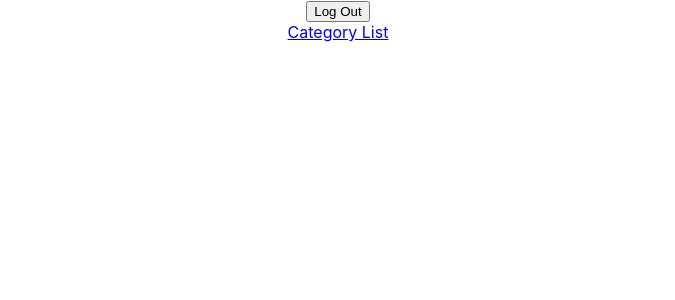
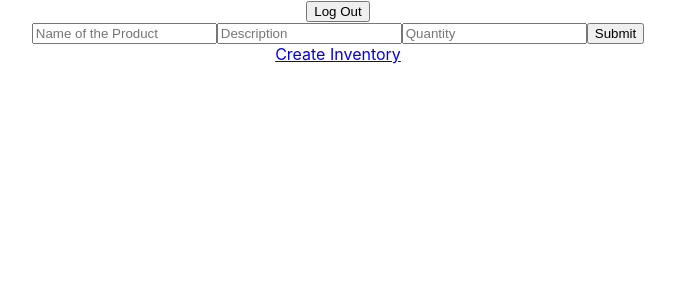
Before and after one commit to JamesYcode/TiClick_App, a React (Create React App) app in the folder TiClick/client/: page /users/create/inventory/items in a window 1280 px wide. Shown: the top 300 px of the page, without its empty margins (302-977 px from the left). Built offline with nearby package versions, Linux system fonts and the light colour scheme; no server answers.

Commit message:
login routes, create inventory such as categories and items works. Grabbing the category id works

```diff
--- a/TiClick/client/src/App.js
+++ b/TiClick/client/src/App.js
@@ -6,16 +6,23 @@ import Footer from './components/Footer';
 import { withRouter } from 'react-router-dom'
 import { createUser, loginUser } from './services/users';
 import { fetchAllCategories, postCategory } from './services/categories'
+import { postItem, fetchAllItems } from './services/items';
 import decode from 'jwt-decode';
 
 class App extends Component {
-  constructor() {
-    super();
+  constructor(props) {
+    super(props);
     this.state = {
       users: [],
       items: [],
       categories: [],
       currentUser: {},
+      userItem: {
+        title: '',
+        description: '',
+        quantity: '',
+        category_id: ''
+      },
       name: '',
       password: '',
       email: '',
@@ -27,7 +34,12 @@ class App extends Component {
     this.handleLoginSubmit = this.handleLoginSubmit.bind(this);
     this.handleLogout = this.handleLogout.bind(this);
     this.handlePostCategory = this.handlePostCategory.bind(this);
+    this.handlePostItem = this.handlePostItem.bind(this);
     this.setCurrentUser = this.setCurrentUser.bind(this);
+    this.handleItemChange = this.handleItemChange.bind(this);
+    this.handleSelectCategory = this.handleSelectCategory.bind(this);
+    this.handleSubmitCategory = this.handleSubmitCategory.bind(this);
+    this.setCategoryId = this.setCategoryId.bind(this);
   }
 
   async componentDidMount() {
@@ -41,6 +53,41 @@ class App extends Component {
       [name]: value
     })
   };
+
+  handleItemChange(e) {
+    const { name, value } = e.target;
+    this.setState( prevState => ({
+      userItem: {
+        ...prevState.userItem,
+        [name]: value
+      }
+    }));
+  }
+
+  handleSelectCategory(e) {
+    this.setState({
+      title: e.target.value,
+      userItem: {
+        category_id: e.target.id
+      }
+    });
+  }
+
+  handleSubmitCategory(e) {
+    e.preventDefault();
+
+    this.props.history.push('/users/create/inventory/items')
+  }
+
+  setCategoryId(id) {
+    this.setState({
+      userItem: {
+        category_id: id
+      }
+    });
+    console.log(id);
+    this.props.history.push('/users/create/inventory/items')
+  }
 
   async handleRegister(e) {
     e.preventDefault();
@@ -57,6 +104,7 @@ class App extends Component {
       email: '',
       username: ''
     }));
+    this.props.history.push(`/users/${newUser.id}`)
   }
 
   async handleLoginSubmit(e) {
@@ -86,9 +134,27 @@ class App extends Component {
     });
     this.setState((prevState) => ({
       categories: [...prevState.categories, newCategory],
-      title: ''
+      title: '',
     }));
+    this.props.history.push('/users/create/new/inventory')
   }
+
+  async handlePostItem(e) {
+    e.preventDefault();
+    const newItem = await postItem(this.state.userItem)
+    this.setState((prevState) => ({
+      items: [...prevState.items, newItem],
+      userItem: {
+        title: '',
+        description: '',
+        quantity: '',
+        category_id: ''
+      }
+    }));
+    this.props.history.push(`/users/${this.state.currentUser.id}`)
+  }
+
+
 
   async setCurrentUser() {
     const currentUser = decode(localStorage.getItem("jwt"))
@@ -107,17 +173,23 @@ class App extends Component {
 
 
   render() {
-    console.log(this.state);
+    // console.log(this.state);
+    // console.log(this.state.currentUser);
     return (
       <div className="App">
         <Header
           handleLogout={this.handleLogout}
         />
         <Main
+          {...this.props}
           handleLoginSubmit={this.handleLoginSubmit}
           handleChange={this.handleChange}
           handleRegister={this.handleRegister}
           handlePostCategory={this.handlePostCategory}
+          handlePostItem={this.handlePostItem}
+          handleItemChange={this.handleItemChange}
+          handleSelectCategory={this.handleSelectCategory}
+          handleSubmitCategory={this.handleSubmitCategory}
 
           name={this.state.name}
           email={this.state.email}
@@ -127,6 +199,9 @@ class App extends Component {
           title={this.state.title}
           categoriesList={this.state.categories}
           currentUser={this.state.currentUser}
+          userItem={this.state.userItem}
+
+          setCategoryId={this.setCategoryId}
         />
       </div>
     );
--- a/TiClick/client/src/components/CategoriesList.jsx
+++ b/TiClick/client/src/components/CategoriesList.jsx
@@ -1,13 +1,36 @@
 import React from 'react';
+import CategoryForm from './forms/CategoryForm';
+import { Link, Route } from 'react-router-dom';
 
 function CategoriesList(props) {
+  const {
+    handleChange,
+    handlePostCategory,
+    title,
+    handleSelectCategory,
+    handleSubmitCategory,
+    setCategoryId,
+    currentUser
+  } = props
   return(
     <div>
       {props.categoriesList.map((list) => (
         <div key={list.id}>
-        {list.user_id === props.currentUser.id && <p>{list.title}</p>}
+        { list.user_id == currentUser.id && <p>{list.title}</p>}
+        {list.user_id == currentUser.id && <input type='submit' value='create item' onClick={() => {
+          setCategoryId(list.id)
+        }} />}
         </div>
       ))}
+
+
+      <Route exact path='/users/create/new/inventory' render={() => (
+        <CategoryForm
+          handleChange={handleChange}
+          handlePostCategory={handlePostCategory}
+          title={title}
+        />
+      )} />
     </div>
   )
 }
--- a/TiClick/client/src/components/Main.jsx
+++ b/TiClick/client/src/components/Main.jsx
@@ -5,6 +5,7 @@ import RegisterForm from './forms/RegisterForm';
 import LoginForm from './forms/LoginForm';
 import CategoryForm from './forms/CategoryForm';
 import CategoriesList from './CategoriesList';
+import ItemForm from './forms/ItemForm';
 
 function Main(props) {
   const {
@@ -12,6 +13,10 @@ function Main(props) {
     handleRegister,
     handleLoginSubmit,
     handlePostCategory,
+    handlePostItem,
+    handleItemChange,
+    handleSelectCategory,
+    handleSubmitCategory,
     username,
     password,
     users,
@@ -20,7 +25,9 @@ function Main(props) {
     items,
     title,
     categoriesList,
-    currentUser
+    currentUser,
+    userItem,
+    setCategoryId
   } = props;
 
   return(
@@ -35,7 +42,7 @@ function Main(props) {
          />
       )} />
 
-      <Route path='/register' render={(props) => (
+      <Route exact path='/register' render={(props) => (
         <RegisterForm
           handleChange={handleChange}
           handleRegister={handleRegister}
@@ -46,19 +53,27 @@ function Main(props) {
          />
       )} />
 
-      <Route exact path='/categories' render={(props) => (
-        <CategoryForm
-          handleChange={handleChange}
-          handlePostCategory={handlePostCategory}
-          title={title}
+      <Route exact path='/users/create/inventory/items' render={(props) => (
+        <ItemForm
+          handleItemChange={handleItemChange}
+          handlePostItem={handlePostItem}
+          userItem={userItem}
         />
       )} />
 
-      <Link to='/categories/list'>Category List</Link>
-      <Route path='/categories/list' render={(props) => (
+
+
+      <Link to='/users/create/new/inventory'>Create Inventory</Link>
+      <Route exact path='/users/create/new/inventory' render={(props) => (
         <CategoriesList
           categoriesList={categoriesList}
           currentUser={currentUser}
+          handleChange={handleChange}
+          handleSelectCategory={handleSelectCategory}
+          handleSubmitCategory={handleSubmitCategory}
+          handlePostCategory={handlePostCategory}
+          title={title}
+          setCategoryId={setCategoryId}
         />
       )} />
     </div>
--- a/TiClick/client/src/components/forms/CategoryForm.jsx
+++ b/TiClick/client/src/components/forms/CategoryForm.jsx
@@ -1,4 +1,5 @@
 import React from 'react';
+
 
 function CategoryForm(props) {
   return(
--- /dev/null
+++ b/TiClick/client/src/components/forms/ItemForm.jsx
@@ -0,0 +1,16 @@
+import React from 'react';
+
+function ItemForm(props) {
+  return(
+    <div>
+      <form onSubmit={props.handlePostItem}>
+        <input onChange={props.handleItemChange} type='text' placeholder='Name of the Product' name='title' value={props.title} />
+        <input onChange={props.handleItemChange} type='text' placeholder='Description' name='description' value={props.description} />
+        <input onChange={props.handleItemChange} type='text' placeholder='Quantity' name='quantity' value={props.quantity} />
+        <input value='Submit' type='submit' />
+      </form>
+    </div>
+  )
+}
+
+export default ItemForm;
--- a/TiClick/client/src/services/items.js
+++ b/TiClick/client/src/services/items.js
@@ -1,8 +1,17 @@
-// {import api from './api-helper';
-//
-// const fetchAllItems = async (userId, categoryId) => {
-//   const resp = await api.get(`/users/${userId}/categories/${categoryId}/items`);
-//   return resp.data;
-// };
-//
-// export default fetchAllItems;}
+import api from './api-helper';
+
+const fetchAllItems = async (data) => {
+  const resp = await api.get(`/categories/${data.category_id}/items`);
+  return resp.data;
+}
+
+const postItem = async (data) => {
+  const resp = await api.post(`/categories/${data.category_id}/items`, data);
+  return resp.data;
+}
+
+
+export {
+  fetchAllItems,
+  postItem
+};
```
Also changed, not shown: 2 other files (tests, documents, lock files or other folders).
